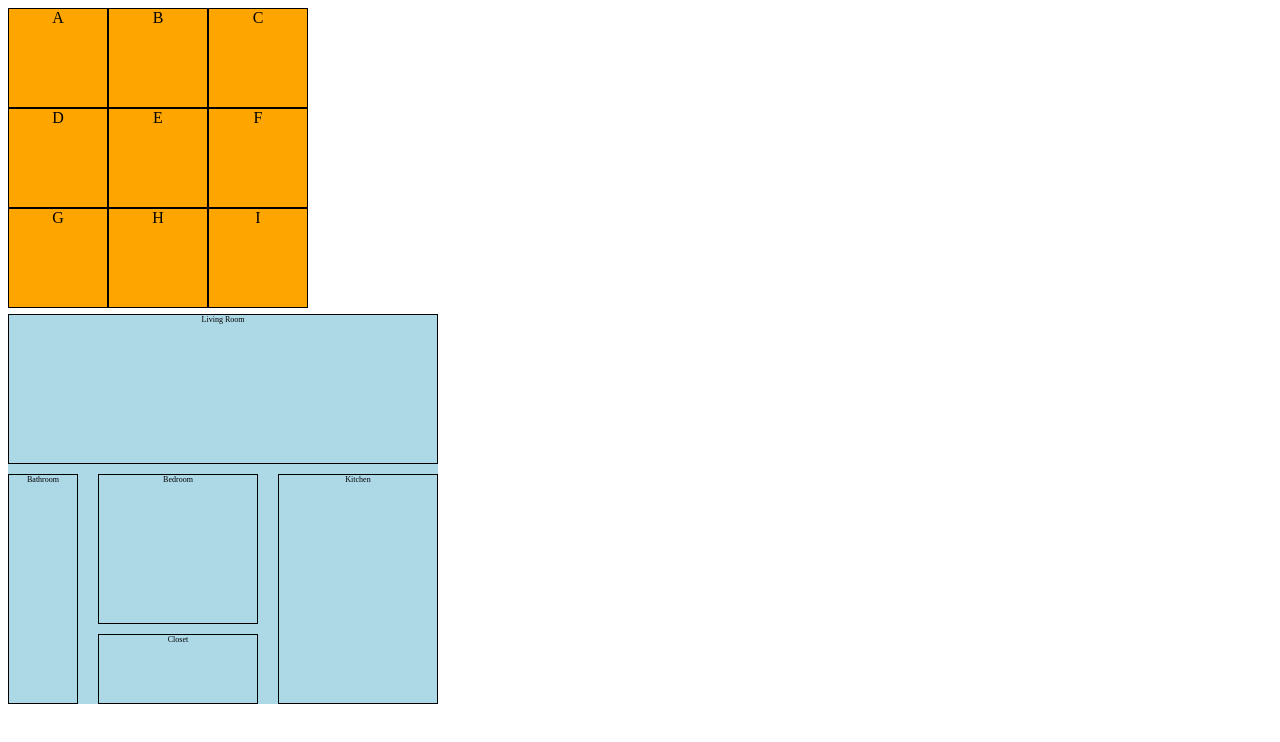
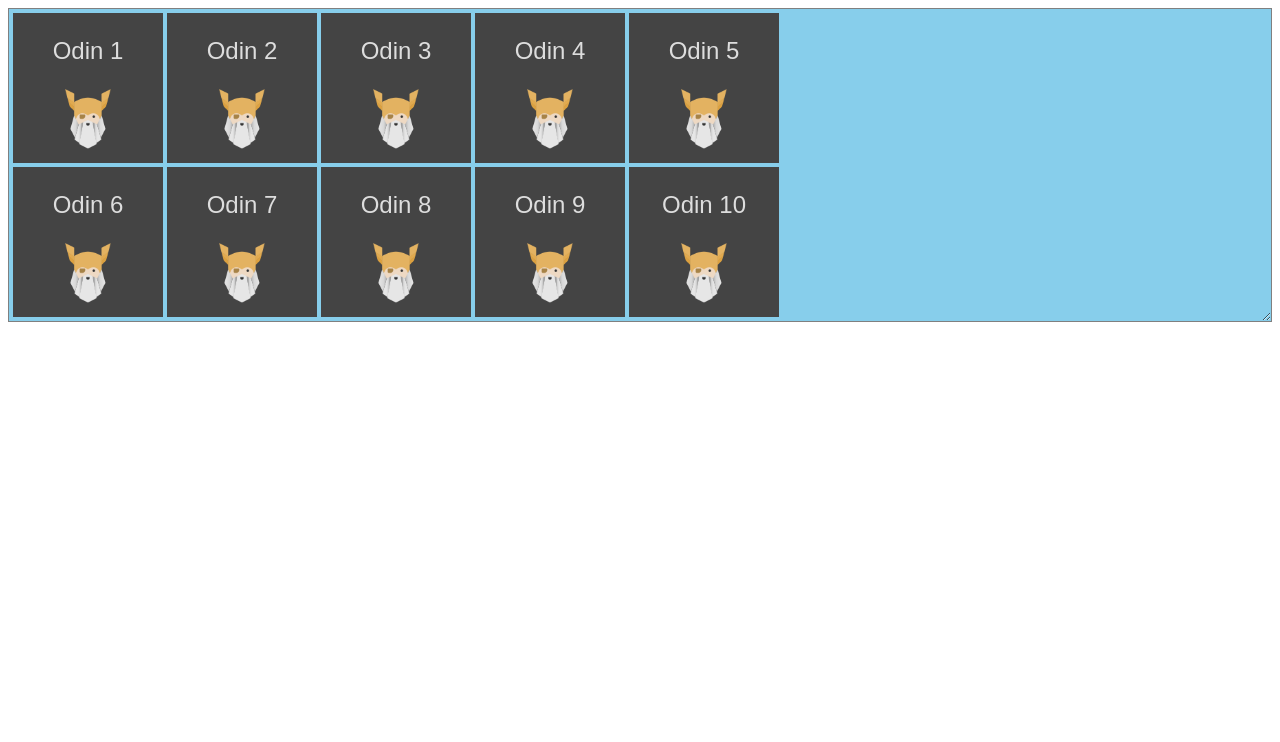
Before and after one commit to mustafa-bhatti/Advance-Top, a plain HTML site: page advance-html-css/grid/index.html in a window 1280 px wide. Drawn offline with Linux system fonts and the light colour scheme.

Commit message:
add code for advanced grids

```diff
--- a/advance-html-css/grid/index.html
+++ b/advance-html-css/grid/index.html
@@ -3,11 +3,12 @@
 <head>
     <meta charset="UTF-8">
     <meta name="viewport" content="width=device-width, initial-scale=1.0">
+	<meta http-equiv="X-UA-Compatible" content="IE=edge">
     <title>Grids</title>
     <link rel="stylesheet" href="styles.css">
 </head>
 <body>
-	<div class="container">
+	<!-- <div class="container">
 		<div class="item first-row">A</div>
 		<div class="item first-row">B</div>
 		<div class="item first-row last-column">C</div>
@@ -24,6 +25,48 @@
   <div class="room" id="bedroom">Bedroom</div>
   <div class="room" id="bathroom">Bathroom</div>
   <div class="room" id="closet">Closet</div>
-</div>
+</div> -->
+	<div class="grid-container">
+	<div class="grid-item">
+		<p>Odin 1</p>
+		<img src="jkwFqfX.png" alt="top logo" />
+	</div>
+	<div class="grid-item">
+		<p>Odin 2</p>
+		<img src="jkwFqfX.png" alt="top logo" />
+	</div>
+	<div class="grid-item">
+		<p>Odin 3</p>
+		<img src="jkwFqfX.png" alt="top logo" />
+	</div>
+	<div class="grid-item">
+		<p>Odin 4</p>
+		<img src="jkwFqfX.png" alt="top logo" />
+	</div>
+	<div class="grid-item">
+		<p>Odin 5</p>
+		<img src="jkwFqfX.png" alt="top logo" />
+	</div>
+	<div class="grid-item">
+		<p>Odin 6</p>
+		<img src="jkwFqfX.png" alt="top logo" />
+	</div>
+	<div class="grid-item">
+		<p>Odin 7</p>
+		<img src="jkwFqfX.png" alt="top logo" />
+	</div>
+	<div class="grid-item">
+		<p>Odin 8</p>
+		<img src="jkwFqfX.png" alt="top logo" />
+	</div>
+	<div class="grid-item">
+		<p>Odin 9</p>
+		<img src="jkwFqfX.png" alt="top logo" />
+	</div>
+	<div class="grid-item">
+		<p>Odin 10</p>
+		<img src="jkwFqfX.png" alt="top logo" />
+	</div>
+	</div>
 </body>
 </html>
--- a/advance-html-css/grid/styles.css
+++ b/advance-html-css/grid/styles.css
@@ -51,3 +51,32 @@
   grid-column-start: 2;
   grid-column-end: 4;
 }
+
+.grid-container {
+  resize: both;
+  overflow: auto;
+  display: grid;
+  gap: 4px;
+  padding: 4px;
+  border: 1px solid grey;
+  background-color: skyblue;
+  grid-template-rows: 150px 150px;
+  grid-template-columns: 150px 150px 150px 150px 150px;
+}
+
+.grid-item {
+  background-color: #444;
+  text-align: center;
+  color: #ddd;
+  font-family: sans-serif;
+  font-size: 1.5rem;
+  padding: 12px;
+}
+
+p {
+  margin: 12px auto 24px;
+}
+
+img {
+  height: 60px;
+}
--- a/advance-html-css/holy-grail/styles.css
+++ b/advance-html-css/holy-grail/styles.css
@@ -31,7 +31,7 @@ html {
 }
 
 .sidebar {
-  grid-area: 2 / 1 / -2 / 1;
+  grid-area: 2 / 1 / 4 / 1;
   background-color: #005B94;
 }
 
```
Also changed, not shown: advance-html-css/grid/jkwFqfX.png (added).
